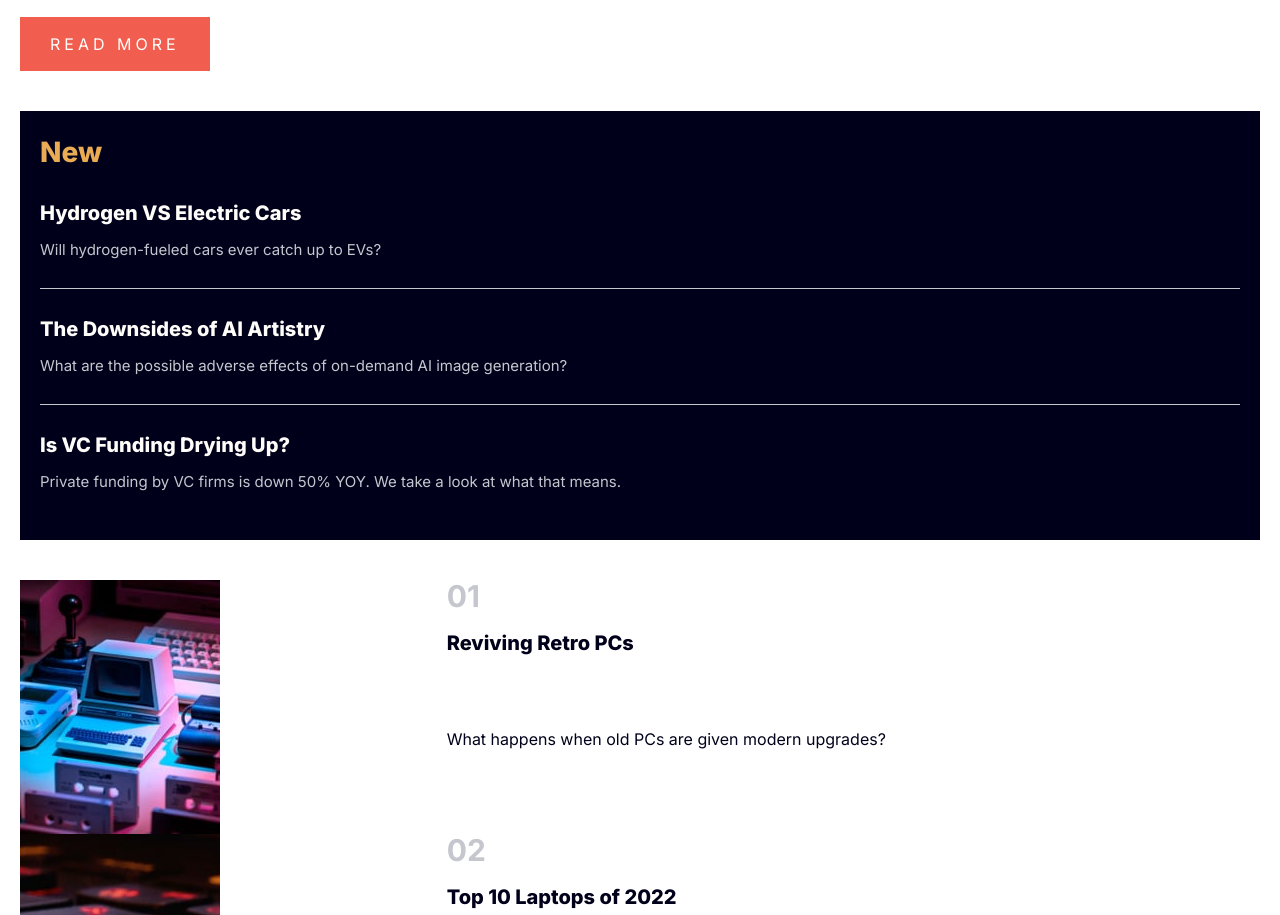
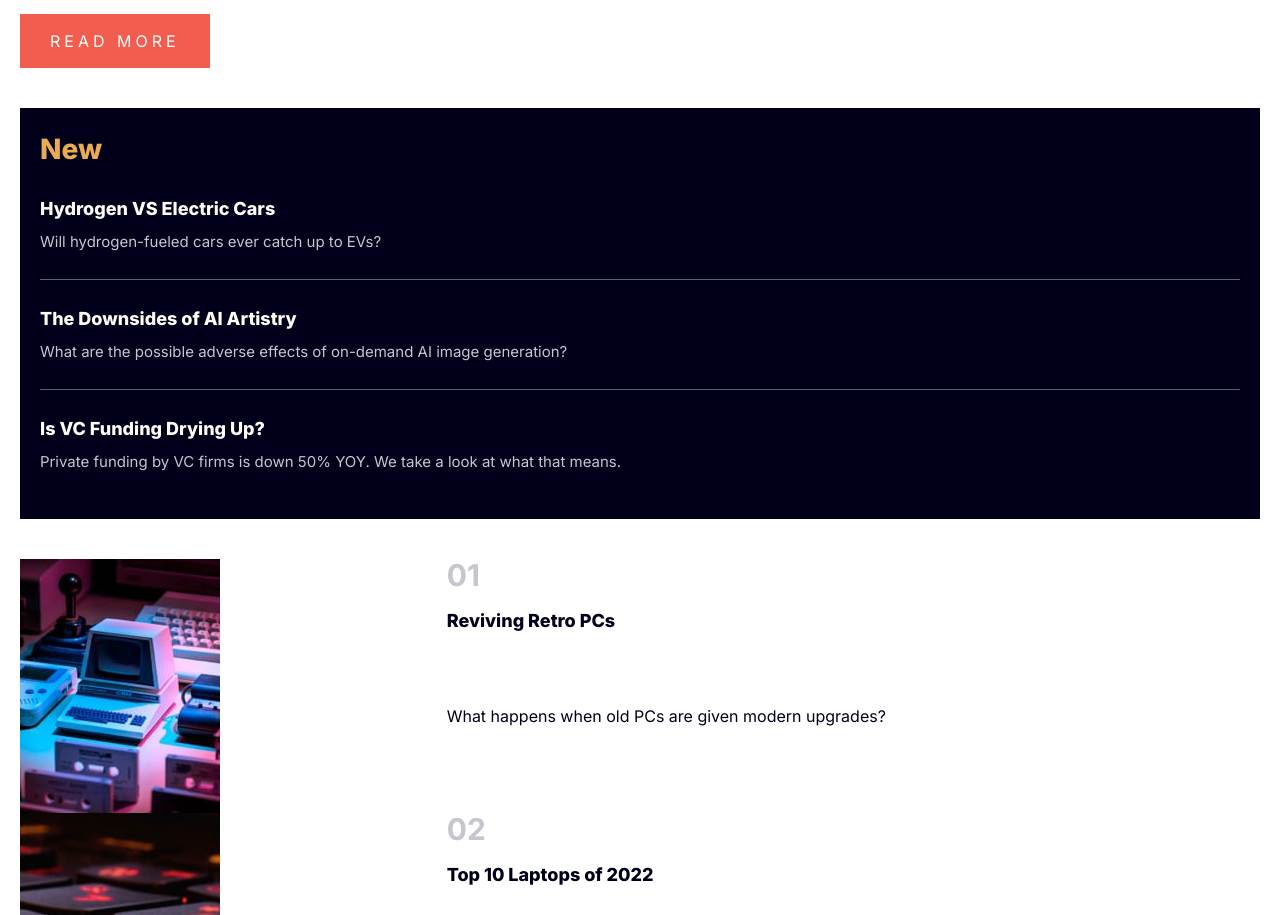
Before and after one commit to djmahony/frontend-mentor--news-homepage, a website: page index.html in a window 1280 px wide. Shown: the part 731-1646 px from the top of the page. Drawn offline with Linux system fonts and the light colour scheme.

Commit message:
Stles cleanup

```diff
--- a/assets/src/scss/abstracts/_variables.scss
+++ b/assets/src/scss/abstracts/_variables.scss
@@ -7,7 +7,7 @@ $c-soft-red: hsl(5, 85%, 63%);
 //// Neutral
 $c-off-white: hsl(36, 100%, 99%);
 $c-grayish-blue: hsl(233, 8%, 79%);
-$c-dark-graish-blue: hsl(236, 13%, 42%);
+$c-dark-grayish-blue: hsl(236, 13%, 42%);
 $c-very-dark-blue: hsl(240, 100%, 5%);
 
 // Font families
--- a/assets/src/scss/base/_typography.scss
+++ b/assets/src/scss/base/_typography.scss
@@ -19,11 +19,11 @@ h2 {
 }
 
 h3 {
-    font-size: 2rem;
+    font-size: 1.8rem;
     margin-bottom: 0.8rem;
 }
 
 p {
-    line-height: 1.8;
+    line-height: 1.6;
     margin-bottom: 2rem;
 }
--- a/assets/src/scss/components/_hero.scss
+++ b/assets/src/scss/components/_hero.scss
@@ -1,4 +1,13 @@
 .hero {
     display: grid;
     gap: $g-grid-gap-s;
+
+    &__content {
+        color: $c-dark-grayish-blue;
+    }
+
+    &__link {
+        display: inline-block;
+        vertical-align: top;
+    }
 }
--- a/assets/src/scss/components/_new_articles.scss
+++ b/assets/src/scss/components/_new_articles.scss
@@ -12,7 +12,7 @@
     padding-block: 2.5rem;
     font-size: 1.5rem;
     &:not(:first-child) {
-        border-top: 1px solid $c-grayish-blue;
+        border-top: 1px solid $c-dark-grayish-blue;
     }
 
     p {
--- a/assets/src/scss/layout/_navigation.scss
+++ b/assets/src/scss/layout/_navigation.scss
@@ -3,7 +3,12 @@
 }
 
 .header__nav--mobile {
-    display: block;
+    display: flex;
+    align-items: center;
+
+    &:hover {
+        cursor: pointer;
+    }
 }
 
 .nav_main--mobile {
```
Also changed, not shown: assets/css/style.css.
